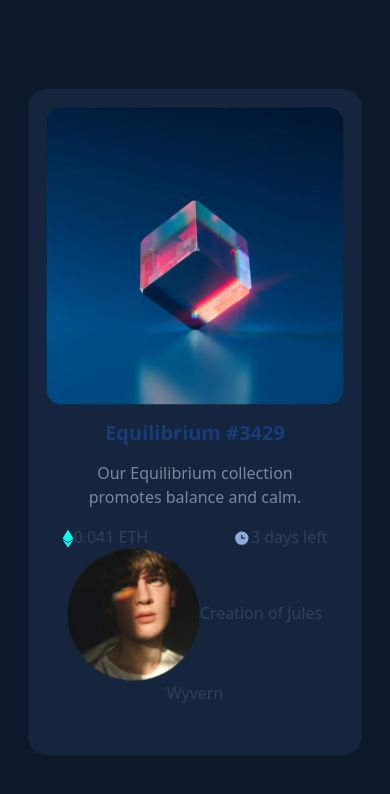
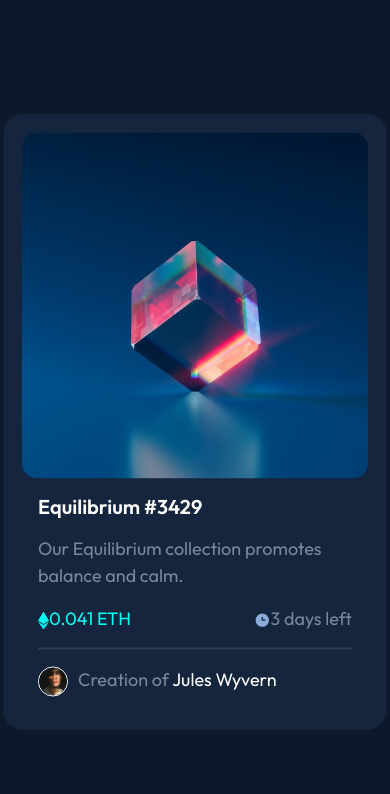
Before and after one commit to ashish-tiwari98/NFT-preview-card, a plain HTML site: page index.html in a window 390 px wide. Drawn offline with nearby package versions, Linux system fonts and the light colour scheme.

Commit message:
Remaining is image hover , media query and code refactoring

```diff
--- a/index.html
+++ b/index.html
@@ -10,8 +10,9 @@
 
   <link rel="preconnect" href="https://fonts.googleapis.com">
   <link rel="preconnect" href="https://fonts.gstatic.com" crossorigin>
-  <link href="https://fonts.googleapis.com/css2?family=Outfit:wght@400;700&display=swap" rel="stylesheet">
-
+  <link rel="preconnect" href="https://fonts.googleapis.com">
+  <link rel="preconnect" href="https://fonts.gstatic.com" crossorigin>
+  <link href="https://fonts.googleapis.com/css2?family=Outfit:wght@300;400;600&display=swap" rel="stylesheet">
   <link href="https://cdn.jsdelivr.net/npm/bootstrap@5.1.3/dist/css/bootstrap.min.css" rel="stylesheet" integrity="sha384-1BmE4kWBq78iYhFldvKuhfTAU6auU8tT94WrHftjDbrCEXSU1oBoqyl2QvZ6jIW3" crossorigin="anonymous">
   <link rel="stylesheet" href="styles.css">
 
@@ -22,29 +23,28 @@
 </head>
 <body>
 
-  <div class="container">
-    <div class="row justify-items-center">
-      <div id="card-container" class="card mx-auto" >
+  <div class="container-sm">
+    <div class="row">
+      <div id="card-container" class="card" >
         <img src="images/image-equilibrium.jpg" class="card-img-top" style="border-radius:15px;" alt="Equilibrium-image">
         <span class="hoverimage"><img src="images/icon-view.svg" ></span>
         <div class="card-body">
-          <h5 class="card-title" style="color:hsl(217, 66%, 28%);font-weight: bold;">Equilibrium #3429</h5>
-          <p class="card-text pt-2" style="color:hsl(220, 15%, 55%);">  Our Equilibrium collection promotes balance and calm.</p>
-          <p>
-            <span style="position: relative;float: left;"><img src="images/icon-ethereum.svg">0.041 ETH</span>
-            <span style="position: relative;float: right;"><img src="images/icon-clock.svg">3 days left</p></span>
-            <p><img src="images/image-avatar.png">Creation of Jules Wyvern</p>
+          <h5 class="card-title" style="color:white;font-weight: bold;"><a href="">Equilibrium #3429</a></h5>
+          <p class="card-text pt-2" >  Our Equilibrium collection promotes balance and calm.</p>
+          <div class="mt-3">
+            <p style="position: relative;float: left; color:hsl(178, 100%, 50%)"><img src="images/icon-ethereum.svg" class="mr-3">0.041 ETH</p>
+            <p style="position: relative;float: right; color:hsl(220, 15%, 55%);"><img src="images/icon-clock.svg" class="mr-3" >3 days left</p>
+          </div>
+          <hr style="clear:both;height:2px;">
+       <div style=" height:30px" class="align-items-start">
+       <p><img src="images/image-avatar.png" style="height: 30px; width: 30px; border:1px solid white; border-radius: 100%; margin-right:10px;"><span>Creation of <a href="">Jules Wyvern</a></span></p>
+      </div>
         </div>
       </div>
     </div>
   </div>
-
-
-
-
-
-
-
-
 </body>
+<script>
+  $(".card-img-top").css.display("")
+</script>
 </html>
--- a/styles.css
+++ b/styles.css
@@ -5,7 +5,9 @@
 }
 body{
     background-color: hsl(217, 54%, 11%);
-    color: hsl(215, 32%, 27%);
+    color: hsl(220, 15%, 55%);
+    font-family: 'Outfit', sans-serif;
+    font-size: 18px;;
 }
 #card-container{
     position: absolute;
@@ -16,8 +18,7 @@ body{
     transform: translateX(-50%) translateY(-50%);
     border-radius: 20px;
     padding:18px;
-    text-align: center;
-    width: 20rem;
+    width: 24rem;
     min-width:335px;
     background-color: hsl(216, 50%, 16%);
 }
@@ -25,6 +26,15 @@ body{
 .hoverimage{
     display:none;
 }
-/* .container{
-    background-color: ;
-} */
+.hoverimage:hover{
+    display:block;
+}
+
+a{
+    color:white;
+    text-decoration: none;
+}
+
+a:hover{
+    color: hsl(178, 100%, 50%);
+}
```
